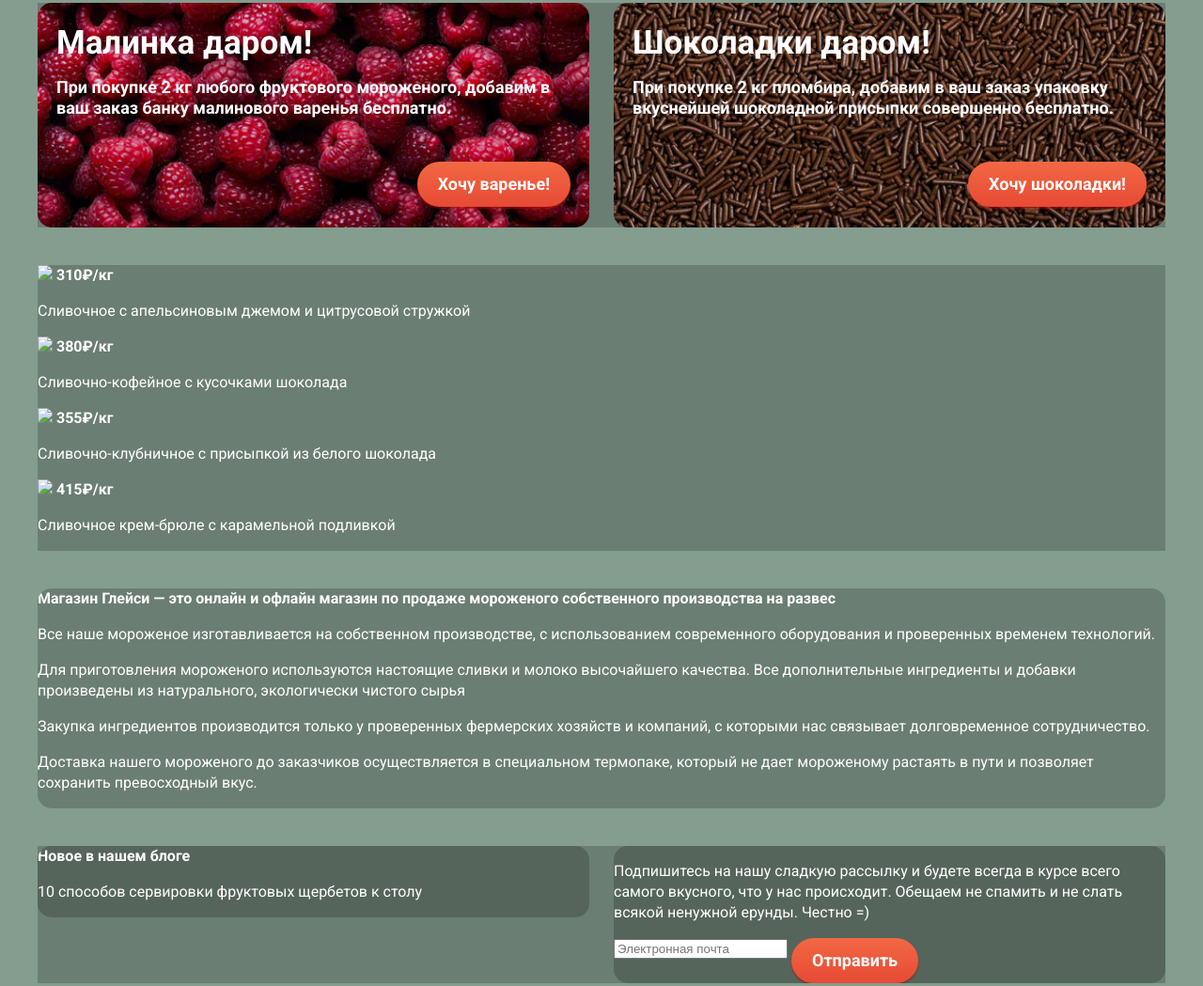
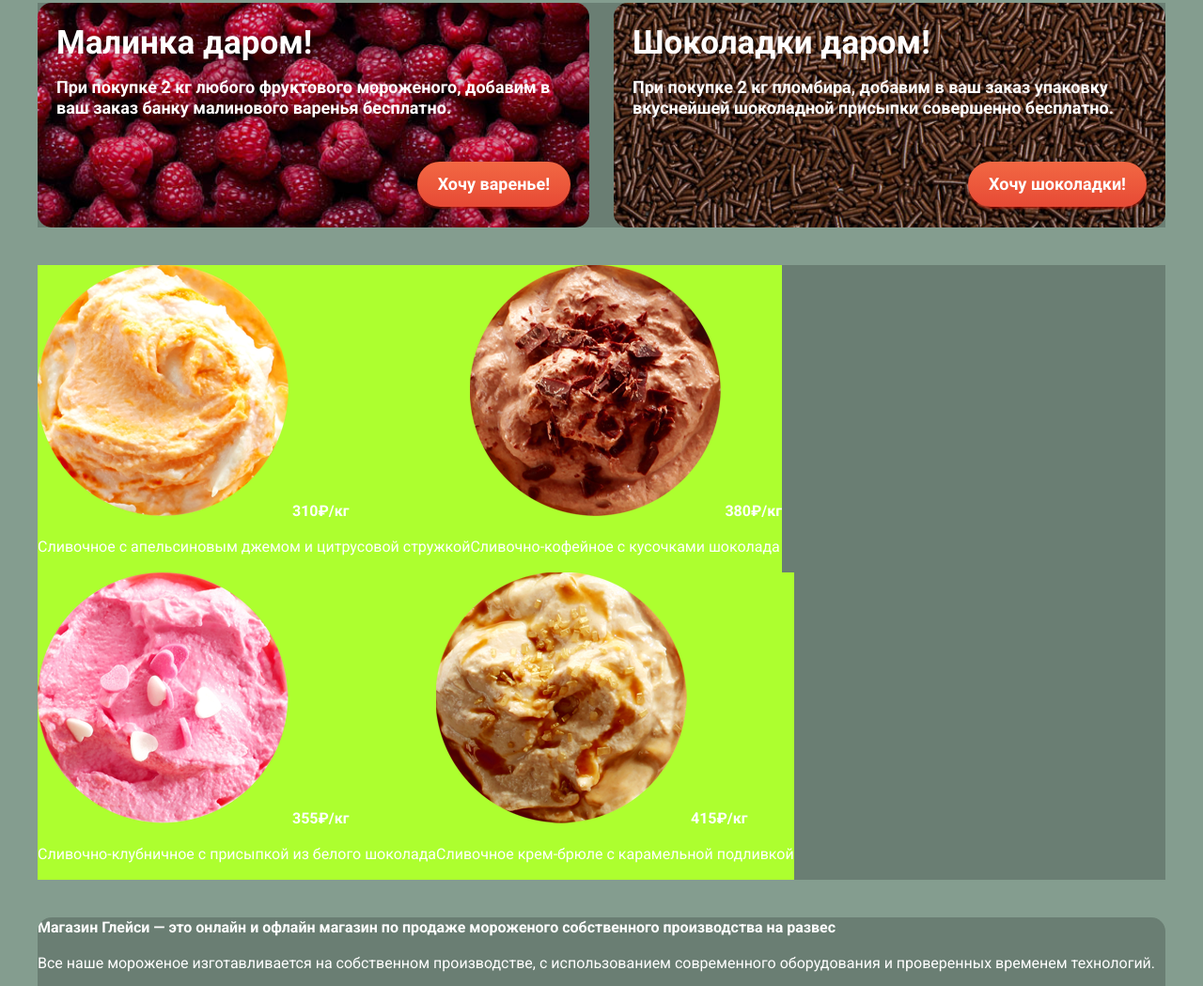
Before and after one commit to ooPASHAoo/gllacy, a website: page src/index.html in a window 1280 px wide. Shown: the part 641-1690 px from the top of the page at 94% size. Drawn offline with Linux system fonts and the light colour scheme.

Commit message:
block .products

```diff
--- a/src/index.html
+++ b/src/index.html
@@ -51,22 +51,22 @@
     </section>
     <section class="page__block products">
         <article class="products__item product product--hit">
-            <img class="product__img" src="img">
+            <img class="product__img" src="img/icecream-1.png">
             <b class="product__price">310₽/кг</b>
             <p class="product__description">Сливочное с апельсиновым джемом и цитрусовой стружкой</p>
         </article>
         <article class="products__item product product--hit">
-            <img class="product__img" src="img">
+            <img class="product__img" src="img/icecream-2.png">
             <b class="product__price">380₽/кг</b>
             <p class="product__description">Сливочно-кофейное с кусочками шоколада</p>
         </article>
         <article class="products__item product product--hit">
-            <img class="product__img" src="img">
+            <img class="product__img" src="img/icecream-3.png">
             <b class="product__price">355₽/кг</b>
             <p class="product__description">Сливочно-клубничное с присыпкой из белого шоколада</p>
         </article>
         <article class="products__item product product--hit">
-            <img class="product__img" src="img">
+            <img class="product__img" src="img/icecream-4.png">
             <b class="product__price">415₽/кг</b>
             <p class="product__description">Сливочное крем-брюле с карамельной подливкой</p>
         </article>
--- /dev/null
+++ b/src/scss/blocks/products.scss
@@ -0,0 +1,11 @@
+.products {
+  font-size: 0;
+
+  &__item {
+    display: inline-block;
+    vertical-align: top;
+    font-size: $font__size;
+
+    background-color: greenyellow;
+  }
+}
--- a/src/scss/style.scss
+++ b/src/scss/style.scss
@@ -9,3 +9,4 @@
 @import "blocks/contacts";
 @import "blocks/slider";
 @import "blocks/promo";
+@import "blocks/products";
```
Also changed, not shown: src/css/style.css, src/img/icecream-1.png (added), src/img/icecream-2.png (added), src/img/icecream-3.png (added), src/img/icecream-4.png (added).
